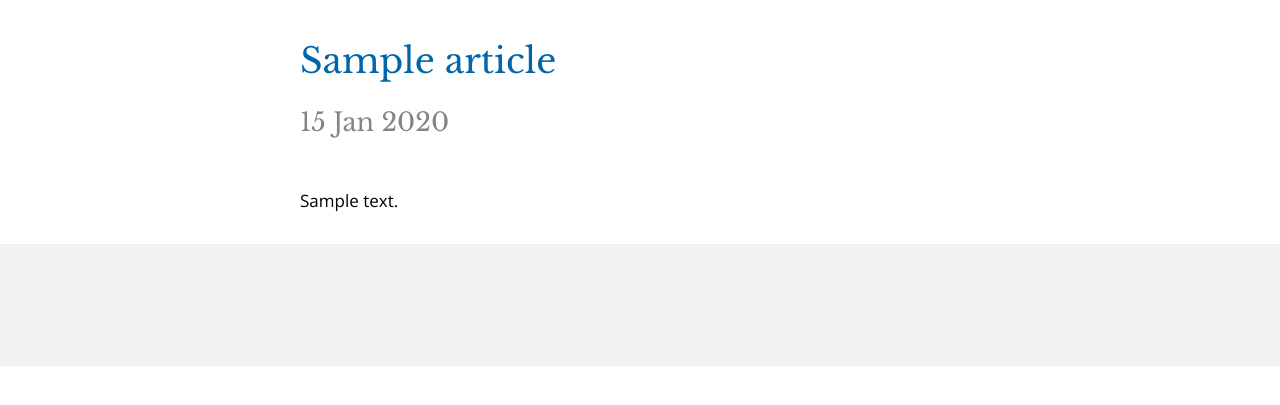
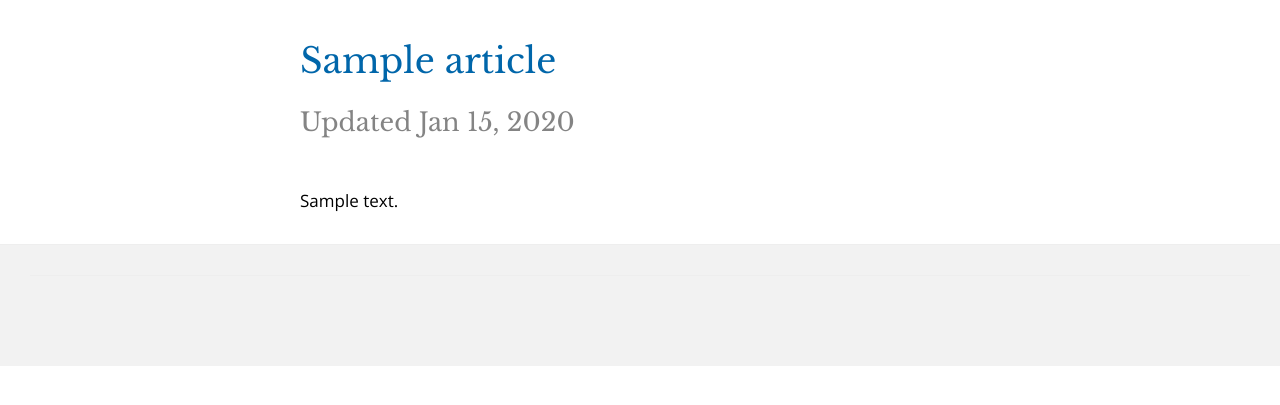
Before and after one commit to rkuykendall/wheretostartreading, a Django app: a page that uses blog/templates/article.html in a window 1280 px wide. Shown: the part 85-490 px from the top of the page. Run offline with Django 3.2, Linux system fonts and the light colour scheme; tables that the repository leaves empty hold one stand-in row (values such as "Sample post"); some libraries are stand-ins or nearby versions.

Commit message:
Show updated at under title.

```diff
--- a/blog/templates/article.html
+++ b/blog/templates/article.html
@@ -16,7 +16,7 @@
 {% block content %}
 <div class="body">
   <h1><a href="{% url 'article' slug=article.slug %}">{{ article.title }}</a></h1>
-  <h2 class="subtitle">{{ article.published_at|date:"d M Y" }}</h2>
+  <h2 class="subtitle">Updated {{ article.modified_at|date:"M d, Y" }}</h2>
   <p>{{ article.content_html|safe }}</p>
 </div>
 
```
Also changed, not shown: 1 other file.
